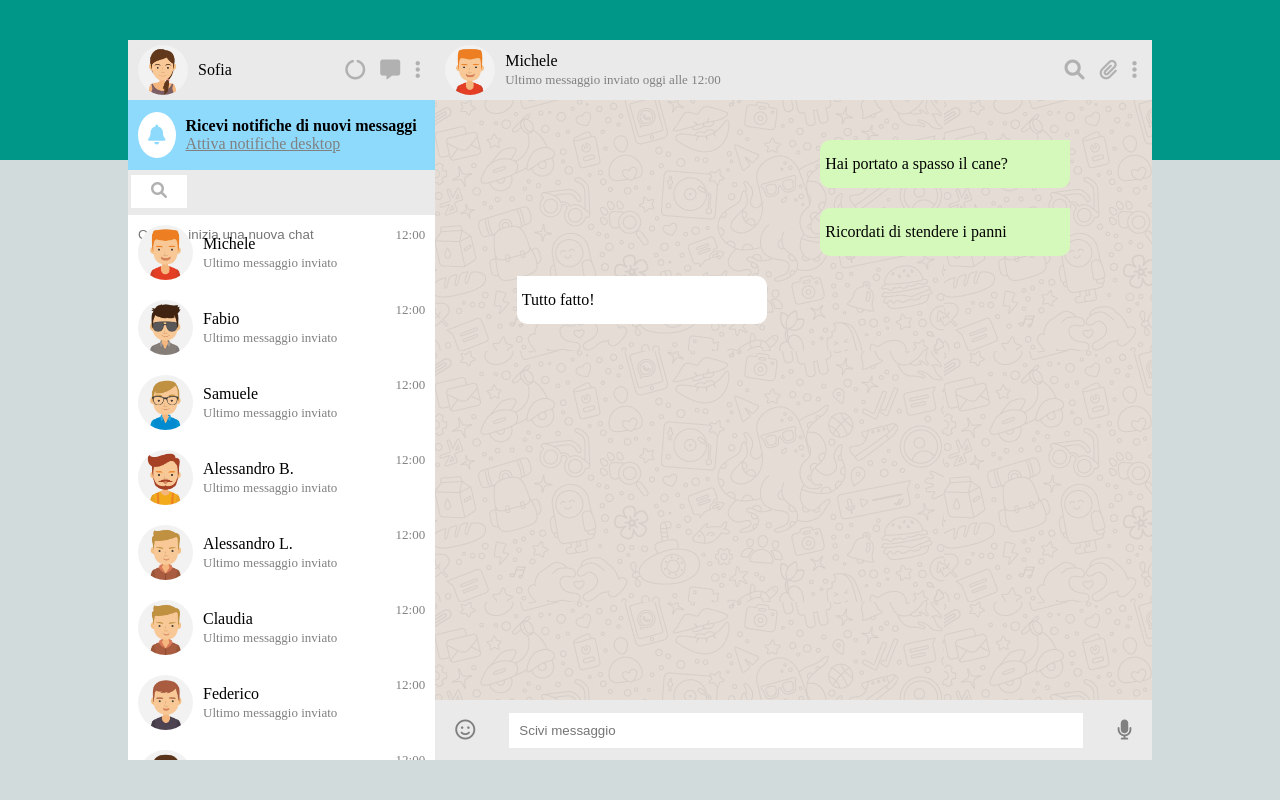
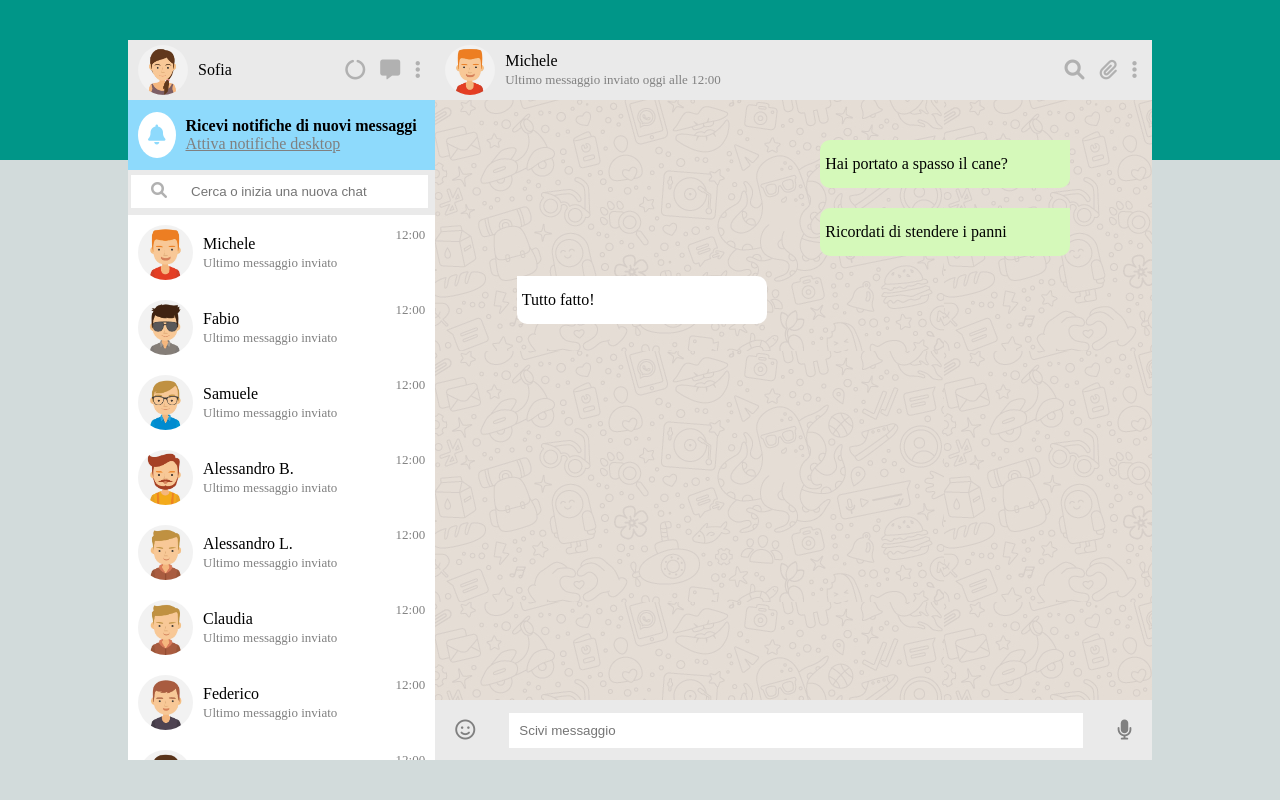
Before and after one commit to GiuseppeM22/vue-boolzapp, a plain HTML site: page index.html in a window 1280 px wide. Drawn offline with nearby package versions, Linux system fonts and the light colour scheme.

Commit message:
fix: input search width - add : comments js

```diff
--- a/css/style.css
+++ b/css/style.css
@@ -96,6 +96,7 @@ body, #app{
 }
 
 .searchChat i{
+    width: 50px;
     color: #b1b1b1;
     padding: 10px 20px;
     padding-top: 7px;
@@ -105,7 +106,7 @@ body, #app{
 }
 
 .searchChat input{
-    width: 270px;
+    width: calc(100% - 60px);
     height: 33px;
     border: none;
     margin: 5px 0;
```
Also changed, not shown: js/script.js (+6 -3 lines).
